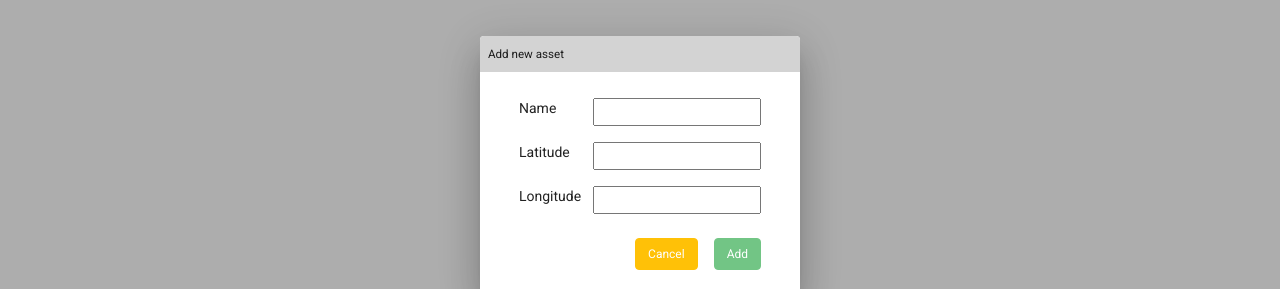
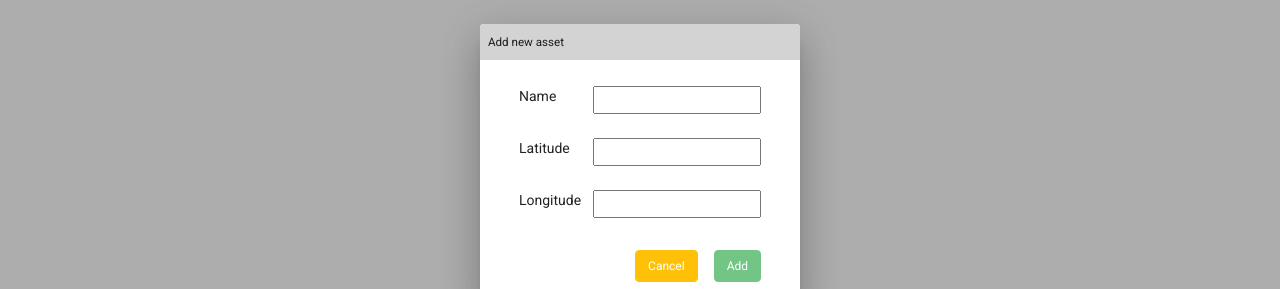
Before and after one commit to vitalii-kopiievskiy/TrackTest, an Angular app: page / in a window 1280 px wide. Both pictures are taken after typing "Sample" into the empty fields and a click on the button "Add Asset". Shown: the part 235-524 px from the top of the page. Built offline with nearby package versions, Linux system fonts and the light colour scheme; what @agm/core would draw is missing.

Commit message:
fix css add tracks

```diff
--- a/src/app/dialog-track-add/dialog-track-add.component.html
+++ b/src/app/dialog-track-add/dialog-track-add.component.html
@@ -3,7 +3,7 @@
     <h5 class="title">Add new asset</h5>
     <form [formGroup]="form" (ngSubmit)="addTrack()">
       <div class="row">
-        <div class="col-12 d-flex justify-content-between pb-3 pt-3">
+        <div class="col-12 d-flex justify-content-between pb-4 pt-3">
           <label for="name">Name</label>
           <input
             type="text"
@@ -14,13 +14,13 @@
           />
         </div>
         <div
-          class="validations col-12 d-flex justify-content-end"
+          class="validations col-12 d-flex justify-content-end mt-n4"
           *ngIf="form.get('name').invalid && form.get('name').touched"
         >
           <small>Field name is empty</small>
         </div>
 
-        <div class="col-12 d-flex justify-content-between pb-3">
+        <div class="col-12 d-flex justify-content-between pb-4">
           <label for="lat">Latitude</label>
           <input
             type="text"
@@ -31,12 +31,12 @@
           />
         </div>
         <div
-          class="validations col-12 d-flex justify-content-end"
+          class="validations col-12 d-flex justify-content-end mt-n4"
           *ngIf="form.get('latitude').invalid && form.get('latitude').touched"
         >
           <small>Field latitude is empty</small>
         </div>
-        <div class="col-12 d-flex justify-content-between pb-3">
+        <div class="col-12 d-flex justify-content-between pb-4">
           <label for="long">Longitude</label>
           <input
             type="text"
@@ -47,7 +47,7 @@
           />
         </div>
         <div
-          class="validations col-12 d-flex justify-content-end"
+          class="validations col-12 d-flex justify-content-end mt-n4"
           *ngIf="form.get('longitude').invalid && form.get('longitude').touched"
         >
           <small>Field longitude is empty</small>
```
